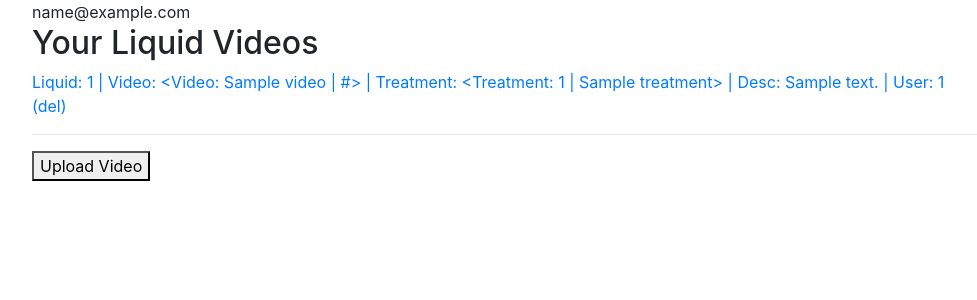
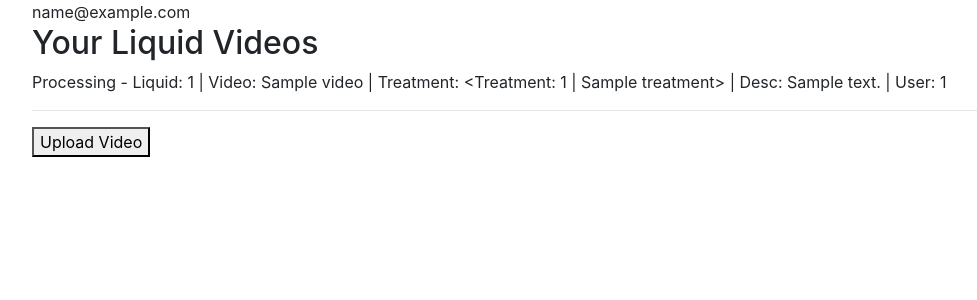
Before and after one commit to js-mit/liquidmovies, a Flask app: page /profile in a window 1280 px wide. Shown: the part 56-356 px from the top of the page, without its empty margins (53-1030 px from the left). Run offline with Flask 2, Linux system fonts and the light colour scheme; a user stored in the database is signed in; tables that the repository leaves empty hold one stand-in row (values such as "Sample post"); parts of the project's set-up code (start-up, migrations or seed data) failed here and were passed over; some libraries are stand-ins or nearby versions.

Commit message:
update templates

```diff
--- a/liquid/liquid.py
+++ b/liquid/liquid.py
@@ -15,6 +15,7 @@ def liquid(liquid_id):
     """TODO"""
     liquid = Liquid.query.filter(Liquid.id == liquid_id, Liquid.active == True).first()
     data = s3.download_liquid_by_url(liquid.url)
+
     if liquid is None:
         abort(404)
 
--- a/liquid/templates/index.html
+++ b/liquid/templates/index.html
@@ -6,12 +6,14 @@
 <h2>Videos</h2>
 
 {% for liquid in liquids %}
+{% if liquid.processing == False %}
 <div>
     <a href="{{ url_for('liquid', liquid_id=liquid.id) }}">
         Liquid: {{ liquid.id }} | Video: {{ liquid.video }} | Treatment: {{ liquid.treatment }} | Desc: {{ liquid.video.desc }} | User: {{ liquid.user_id }}
     </a>
 </div>
 <hr>
+{% endif %}
 {% endfor %}
 
 {% endblock %}
--- a/liquid/templates/profile.html
+++ b/liquid/templates/profile.html
@@ -22,9 +22,10 @@
 
     <h2>Your Liquid Videos</h2>
     {% for liquid in liquids %}
+    {% if liquid.processing == False %}
     <div>
         <a href="{{ url_for('liquid', liquid_id=liquid.id) }}">
-            Liquid: {{ liquid.id }} | Video: {{ liquid.video }} | Treatment: {{ liquid.treatment }} | Desc: {{ liquid.video.desc }} | User: {{ liquid.user_id }}
+            Liquid: {{ liquid.id }} | Video: {{ liquid.video.name }} | Treatment: {{ liquid.treatment }} | Desc: {{ liquid.video.desc }} | User: {{ liquid.user_id }}
         </a>
     </div>
     <div>
@@ -32,6 +33,12 @@
             (del)
         </a>
     </div>
+    {% else %}
+    <div>
+        Processing - Liquid: {{ liquid.id }} | Video: {{ liquid.video.name }} | Treatment: {{ liquid.treatment }} | Desc: {{ liquid.video.desc }} | User: {{ liquid.user_id }}
+    </div>
+
+    {% endif %}
     <hr>
     {% endfor %}
 
```
Also changed, not shown: liquid/routes.py (+0 -8 lines).
